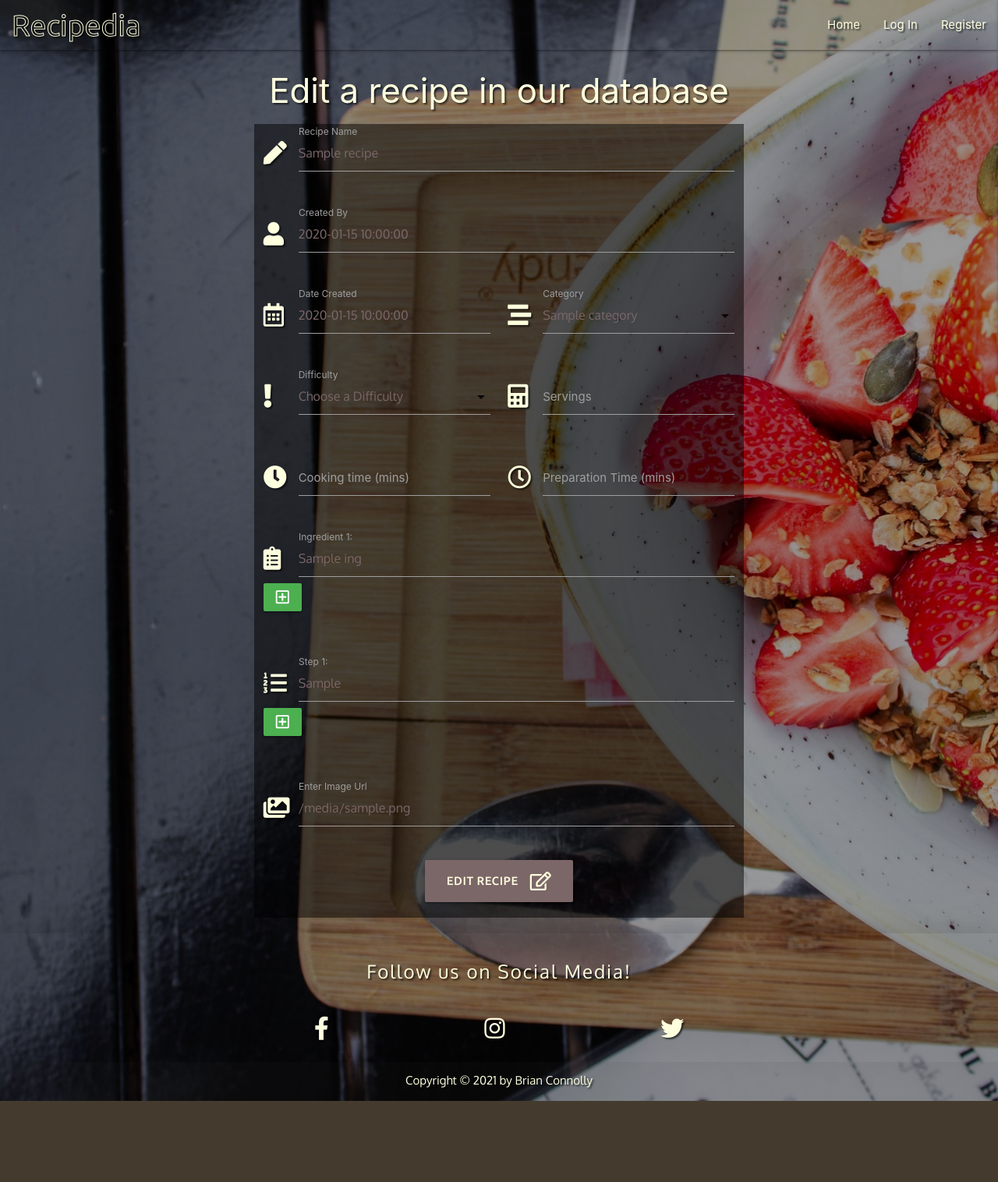
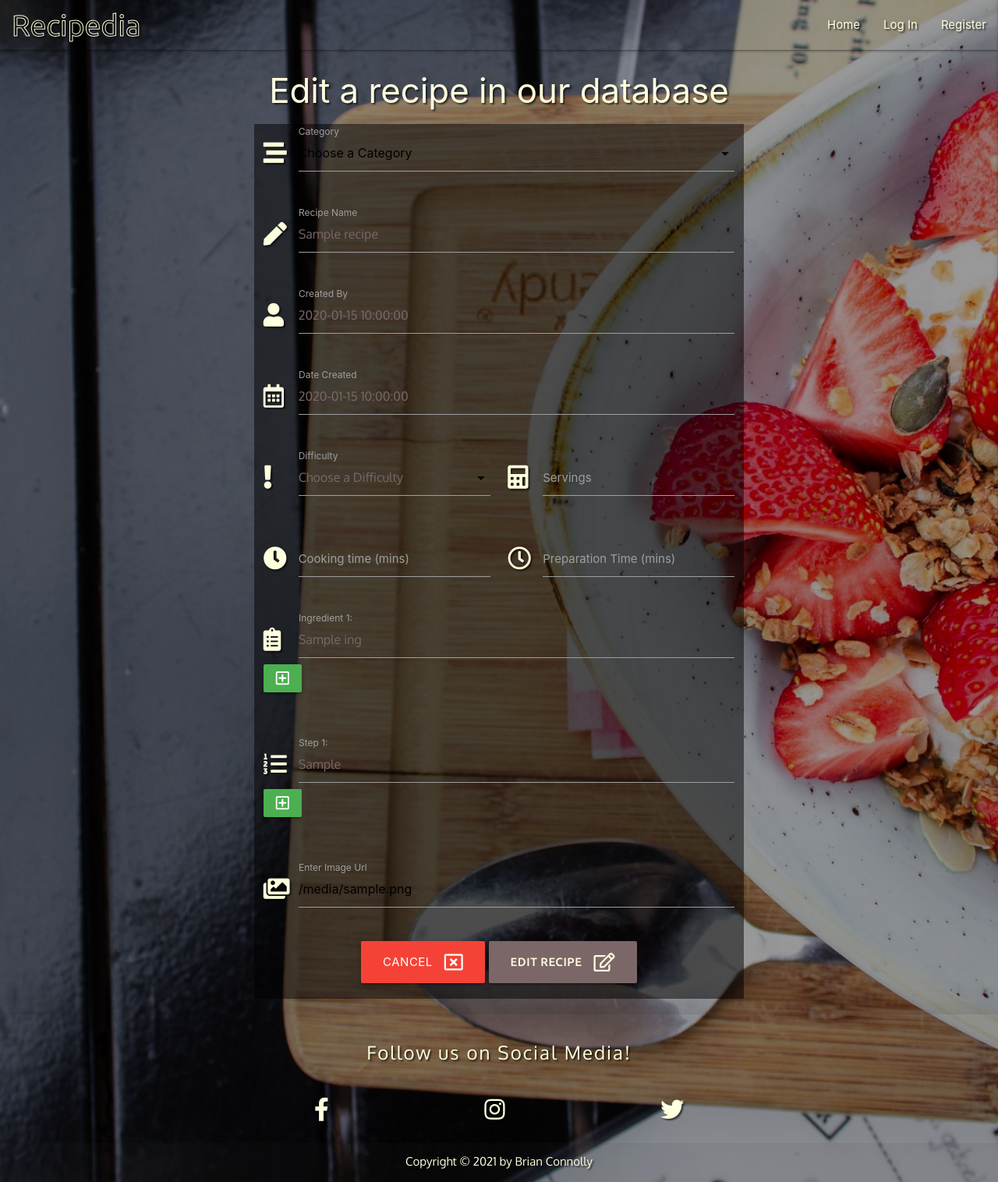
Before and after one commit to Brianconn71/ms3-recipedia, a Flask app: template templates/edit_recipe.html in a window 1280 px wide. Shown: the whole page at 78% size. Before the commit the page ends 1412 px from the top, so only its background shows below. Run offline with Flask 2, Linux system fonts and the light colour scheme; the template is opened without the code that fills it: most values are stand-ins (such as "Sample title", 1, 10 or a date in 2020); some libraries are stand-ins or nearby versions.

Commit message:
add: added cancel button to edit page and move category selection to top of form

```diff
--- a/app.py
+++ b/app.py
@@ -142,7 +142,8 @@ def edit_recipe(recipe_id):
     recipe = mongo.db.recipes.find_one({"_id": ObjectId(recipe_id)})
 
     categories = mongo.db.categories.find().sort("category_name", 1)
-    return render_template("edit_recipe.html", recipe=recipe, categories=categories)
+    return render_template("edit_recipe.html", recipe=recipe,
+                           categories=categories)
 
 
 if __name__ == "__main__":
--- a/templates/edit_recipe.html
+++ b/templates/edit_recipe.html
@@ -4,6 +4,22 @@
     <h3 class="recipedia-text shadow-text center-align">Edit a recipe in our database</h3>
 
     <section class="container add-recipe-container">
+        <div class="row">
+             <div class="input-field col s12">
+                        <i class="fas fa-stream prefix shadow-text recipedia-text"></i>
+                        <select name="category" id="category" required>
+                            <option value="" disabled selected>Choose a Category</option>
+                            {% for category in categories %}
+                                {% if category.category_name == recipe.category %}
+                                    <option value="{{ category.category_name.capitalize() }}">{{ category.category_name.capitalize() }}</option>
+                                {% else %}
+                                    <option value="{{ category.category_name.capitalize() }} ">{{ category.category_name.capitalize() }}</option>
+                                {% endif %}
+                            {% endfor %}
+                        </select>
+                        <label for="category">Category</label>
+                    </div>
+        </div>
         <div class="row">
             <form class="col s12" method="POST" action="{{ url_for('edit_recipe', recipe_id=recipe._id)}}">
                 <div class="row">
@@ -23,24 +39,10 @@
                     </div>
                 </div>
                 <div class="row">
-                    <div class="input-field col s6">
+                    <div class="input-field col s12">
                         <i class="far fa-calendar-alt prefix shadow-text recipedia-text"></i>
                         <input name="date" id="date" type="text" class="datepicker validate" value="{{recipe.date}}"required>
                         <label for="date">Date Created</label>
-                    </div>
-                    <div class="input-field col s6">
-                        <i class="fas fa-stream prefix shadow-text recipedia-text"></i>
-                        <select name="category" id="category" required>
-                            <option value="" disabled>Choose a Category</option>
-                            {% for category in categories %}
-                                {% if category.category_name == recipe.category %}
-                                    <option value="{{ category.category_name.capitalize() }} " selected>{{ category.category_name.capitalize() }}</option>
-                                {% else %}
-                                    <option value="{{ category.category_name.capitalize() }} ">{{ category.category_name.capitalize() }}</option>
-                                {% endif %}
-                            {% endfor %}
-                        </select>
-                        <label for="category">Category</label>
                     </div>
                 </div>
                 <div class="row">
@@ -115,12 +117,14 @@
                 <div class="row">
                     <div class="input-field col s12">
                         <i class="fas fa-images prefix shadow-text recipedia-text"></i>
-                        <input id="img_upload" name="img_upload" type="text" class="validate" value="{{recipe.img_upload}}" required>
+                        <input id="img_upload" name="img_upload" type="url" class="validate" value="{{recipe.img_upload}}" required>
                         <label for="img_upload">Enter Image Url</label>
                     </div>
                 </div>
                 <div class="row">
                     <div class="col s12 center-align">
+                        <!-- Cancel and edit changes button -->
+                        <a href="{{ url_for('get_recipes') }}" class="btn-large red"> Cancel <i class="far fa-window-close right"></i>  </a>
                         <button class="btn-large waves-effect waves-light submit-btn" type="submit">Edit Recipe
                         <i class="far fa-edit right"></i>
                         </button>
```
Also changed, not shown: templates/add_recipe.html (+14 -12 lines).
